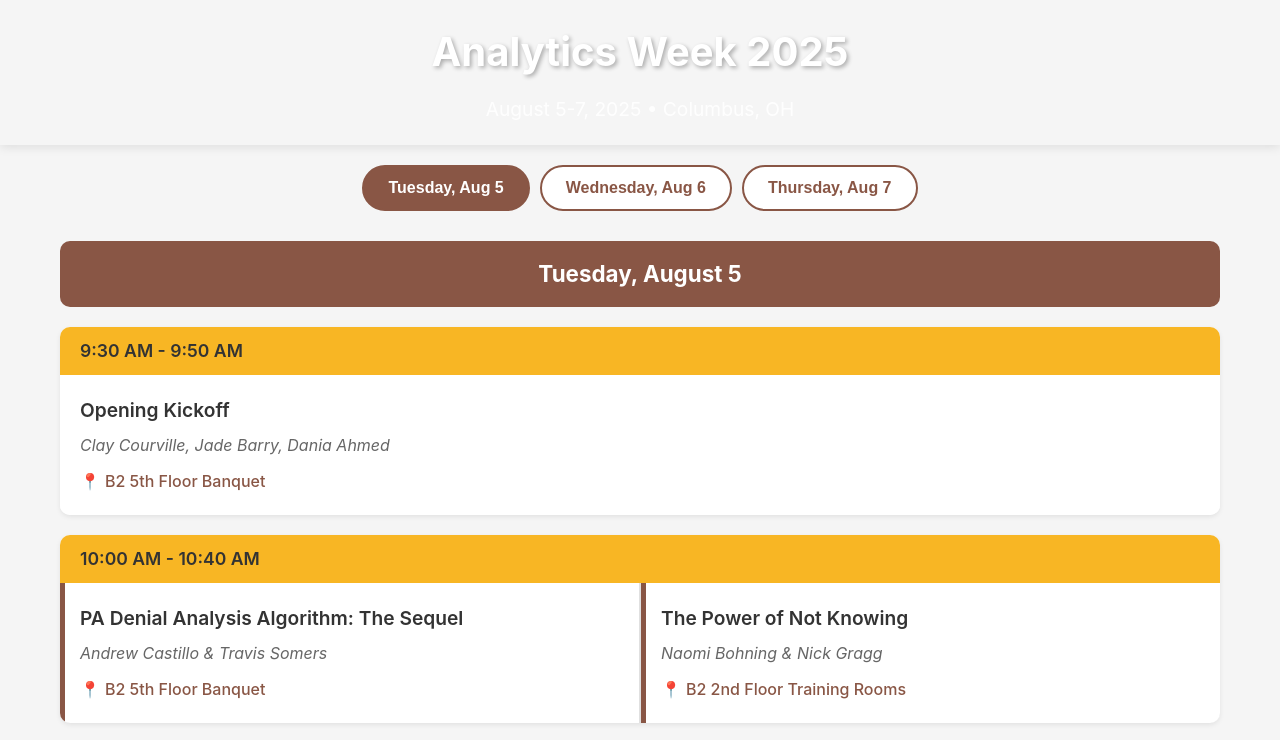
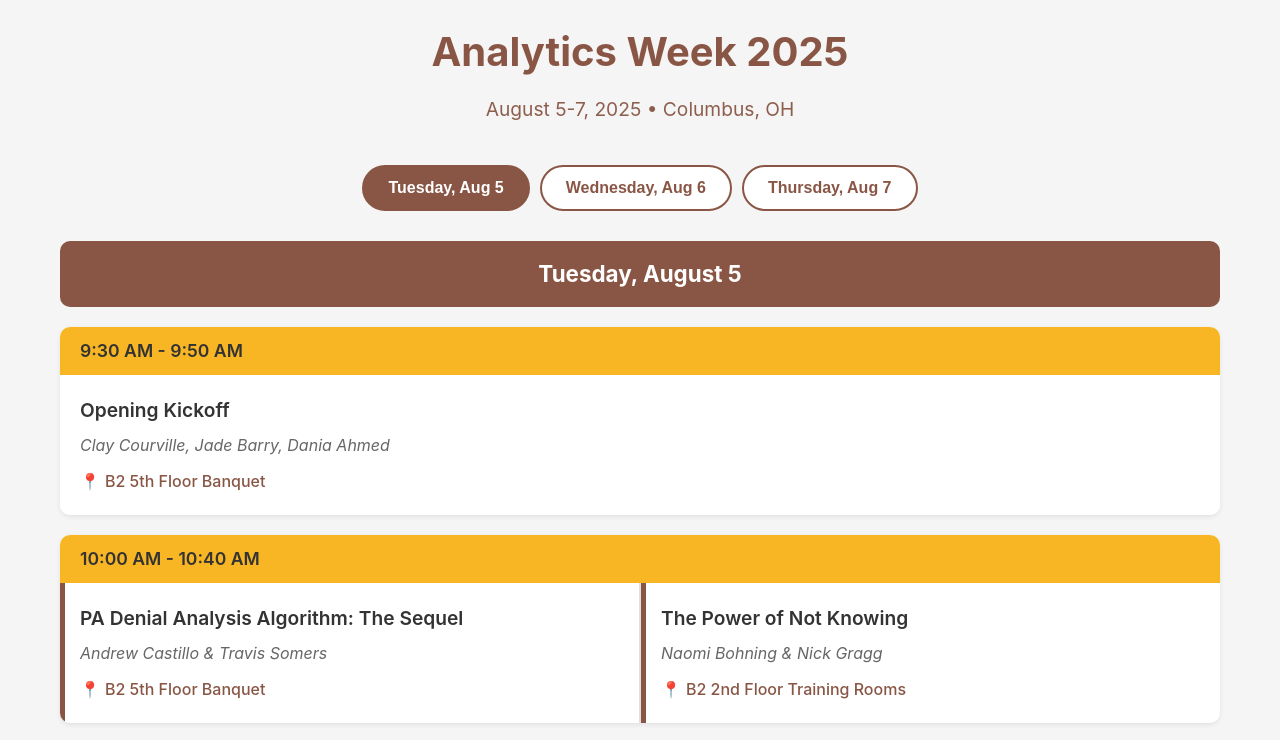
Before and after one commit to jadebarry/analyticsweeknet, a plain HTML site: page index.html in a window 1280 px wide. Shown: the top 740 px of the page. Drawn offline with Linux system fonts and the light colour scheme; a web font is replaced by a local one.

Commit message:
Update index.html

```diff
--- a/index.html
+++ b/index.html
@@ -3,7 +3,7 @@
 <head>
     <meta charset="UTF-8">
     <meta name="viewport" content="width=device-width, initial-scale=1.0">
-    <title>Analytics Week 2025 - Schedule</title>
+    <title>Analytics Week 2025</title>
     <style>
         * {
             margin: 0;
@@ -19,16 +19,16 @@
         }
 
         .header {
-            color: white;
+            color: #895645;
             padding: 20px;
             text-align: center;
-            box-shadow: 0 2px 10px rgba(0,0,0,0.1);
+            /*box-shadow: 0 2px 10px rgba(0,0,0,0.1);*/
         }
 
         .header h1 {
             font-size: 2.5em;
             margin-bottom: 10px;
-            text-shadow: 2px 2px 4px rgba(0,0,0,0.3);
+            /*text-shadow: 2px 2px 4px rgba(0,0,0,0.3);*/
         }
 
         .header p {
```
